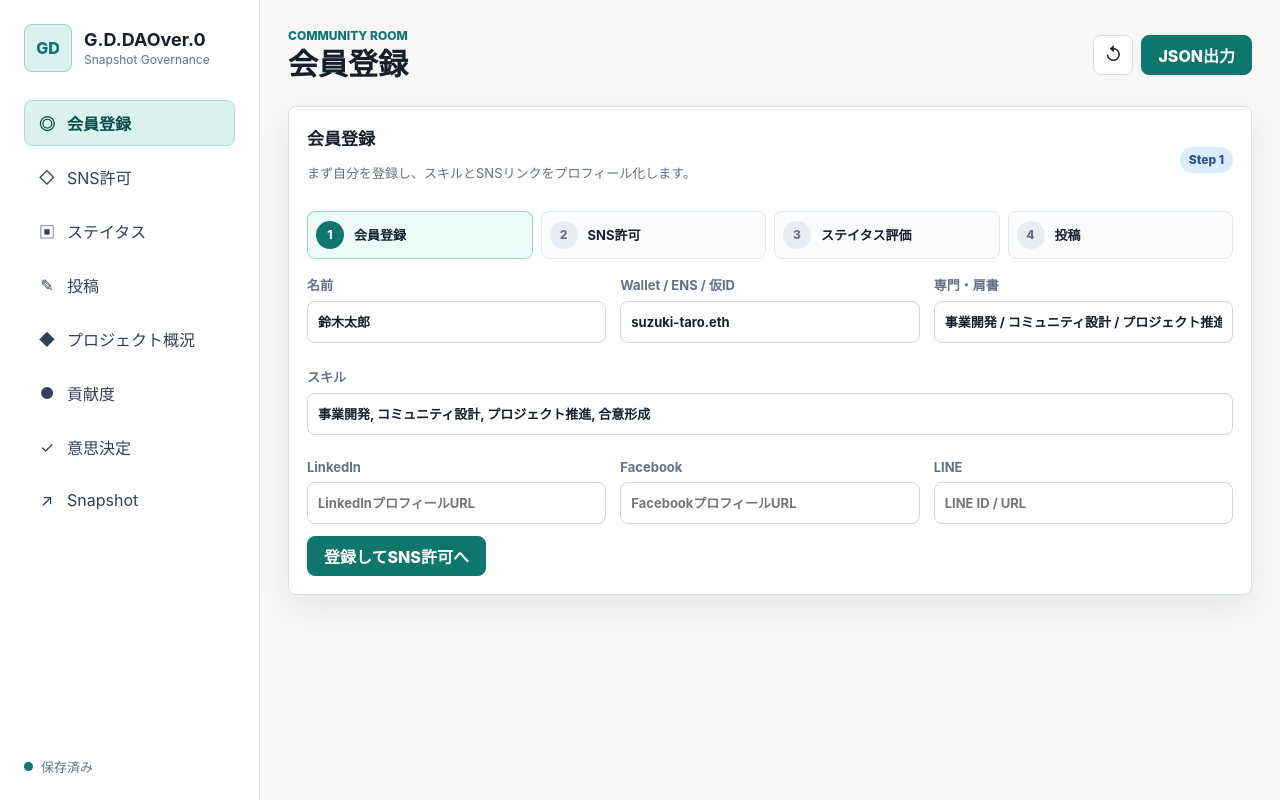
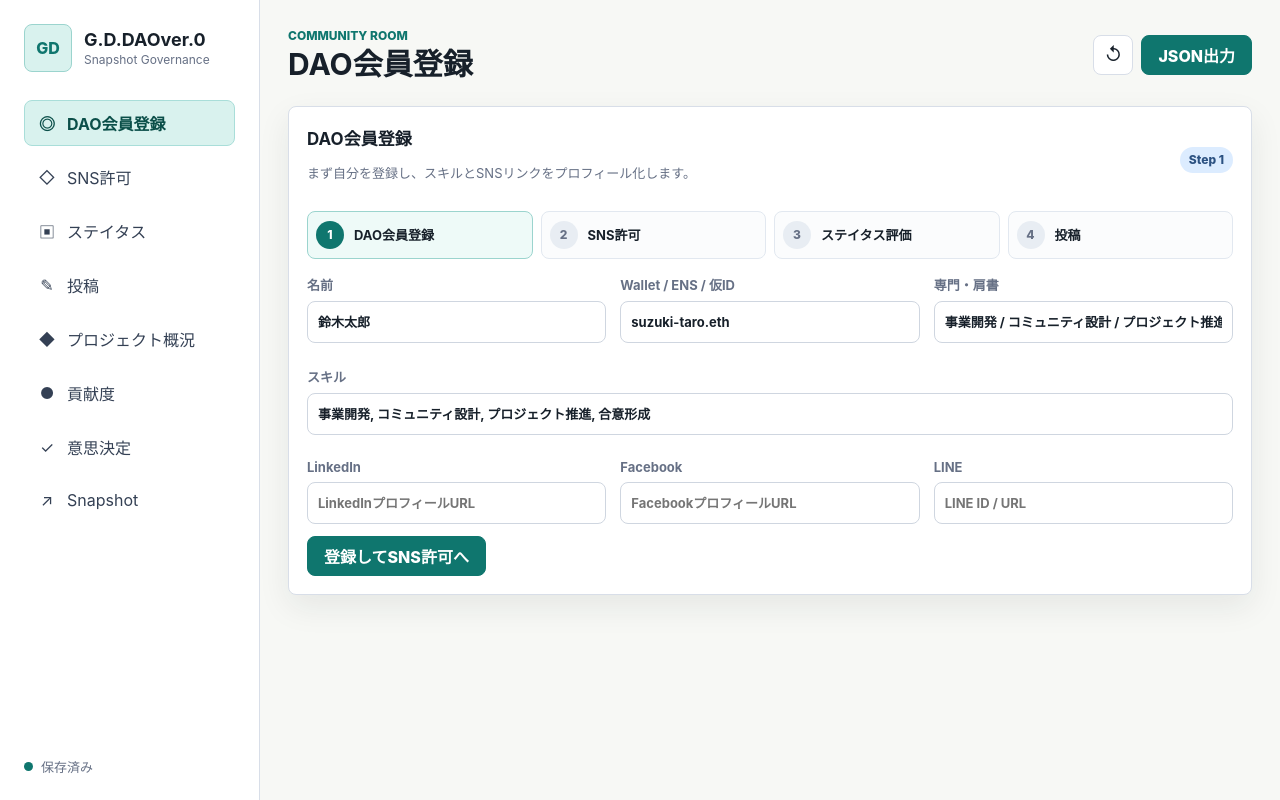
Before and after one commit to ikeda1028/tla-makiyama-snapshot-app, a website: page outputs/tla-makiyama-snapshot-app/index.html in a window 1280 px wide. Drawn offline with Linux system fonts and the light colour scheme.

Commit message:
Rename registration to DAO registration

```diff
--- a/outputs/tla-makiyama-snapshot-app/app.js
+++ b/outputs/tla-makiyama-snapshot-app/app.js
@@ -92,7 +92,7 @@ const memberDirectory = [
 ];
 
 const views = {
-  register: "会員登録",
+  register: "DAO会員登録",
   "sns-permission": "SNSの友達許可",
   "status-eval": "個人ステイタス評価",
   feed: "投稿フィード",
@@ -302,7 +302,7 @@ function renderOnboarding() {
 function renderOnboardingSteps(selector, current) {
   const container = document.querySelector(selector);
   if (!container) return;
-  const steps = ["会員登録", "SNS許可", "ステイタス評価", "投稿"];
+  const steps = ["DAO会員登録", "SNS許可", "ステイタス評価", "投稿"];
   container.innerHTML = steps.map((step, index) => `
     <div class="onboarding-step ${index < current ? "done" : index === current ? "active" : ""}">
       <span>${index + 1}</span>
--- a/outputs/tla-makiyama-snapshot-app/index.html
+++ b/outputs/tla-makiyama-snapshot-app/index.html
@@ -6,7 +6,7 @@
     <title>G.D.DAOver.0</title>
     <script>
       window.__assetBase = window.location.protocol === "file:" ? "./" : "/outputs/tla-makiyama-snapshot-app/";
-      window.__assetVersion = "20260630-feed-attachments";
+      window.__assetVersion = "20260630-dao-registration";
       document.write(`<link rel="stylesheet" href="${window.__assetBase}styles.css?v=${window.__assetVersion}">`);
     </script>
   </head>
@@ -24,7 +24,7 @@
         <nav class="tabs" aria-label="メイン">
           <button class="tab active" data-view="register" type="button">
             <span class="icon">◎</span>
-            会員登録
+            DAO会員登録
           </button>
           <button class="tab" data-view="sns-permission" type="button">
             <span class="icon">◇</span>
@@ -66,7 +66,7 @@
         <header class="topbar">
           <div>
             <p class="eyebrow">Community room</p>
-            <h2 id="viewTitle">会員登録</h2>
+            <h2 id="viewTitle">DAO会員登録</h2>
           </div>
           <div class="toolbar">
             <button class="icon-button" id="resetDemo" type="button" title="初期データに戻す" aria-label="初期データに戻す">↺</button>
@@ -78,7 +78,7 @@
           <section class="panel onboarding-panel">
             <div class="panel-header">
               <div>
-                <h3>会員登録</h3>
+                <h3>DAO会員登録</h3>
                 <p class="subtle">まず自分を登録し、スキルとSNSリンクをプロフィール化します。</p>
               </div>
               <span class="pill">Step 1</span>
```
